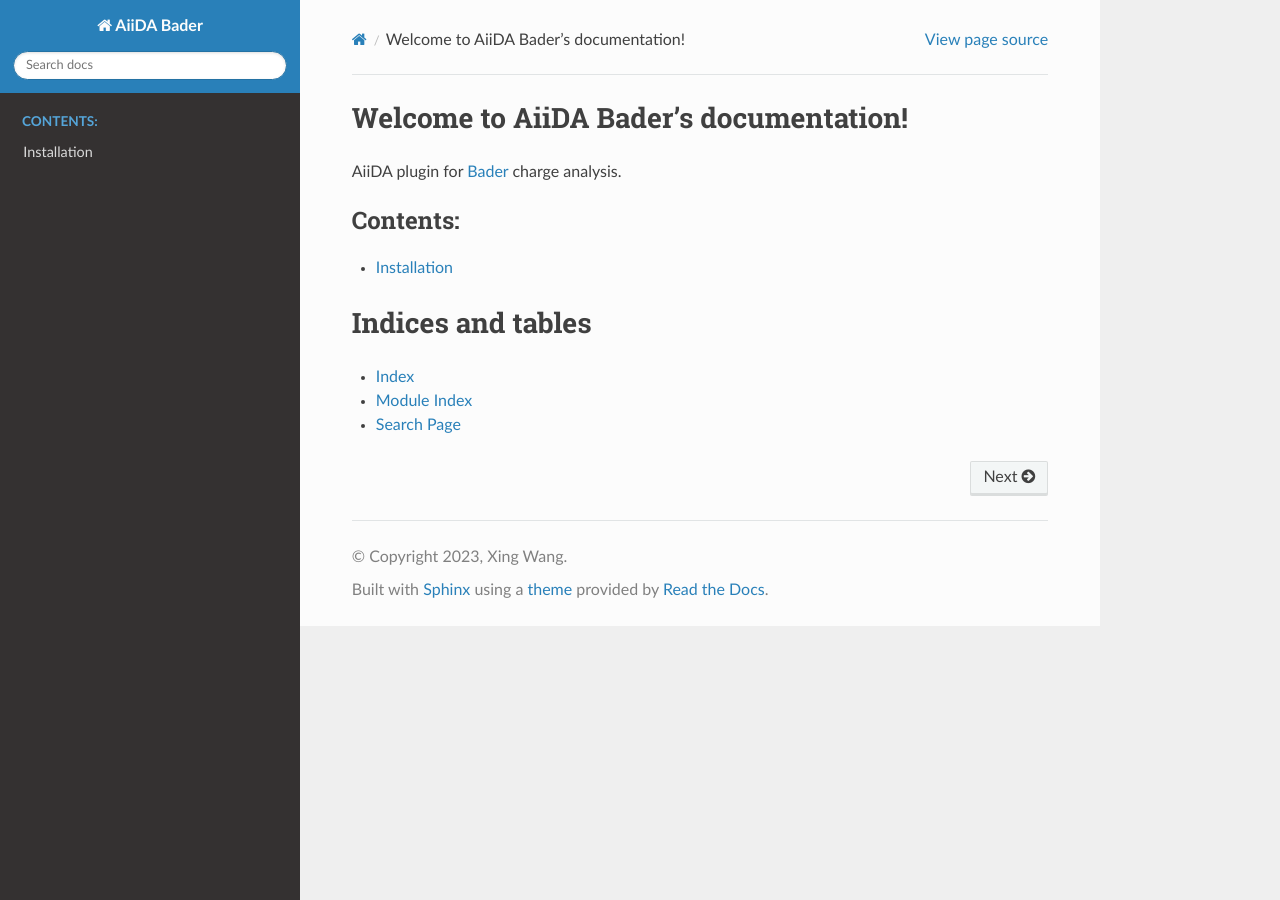
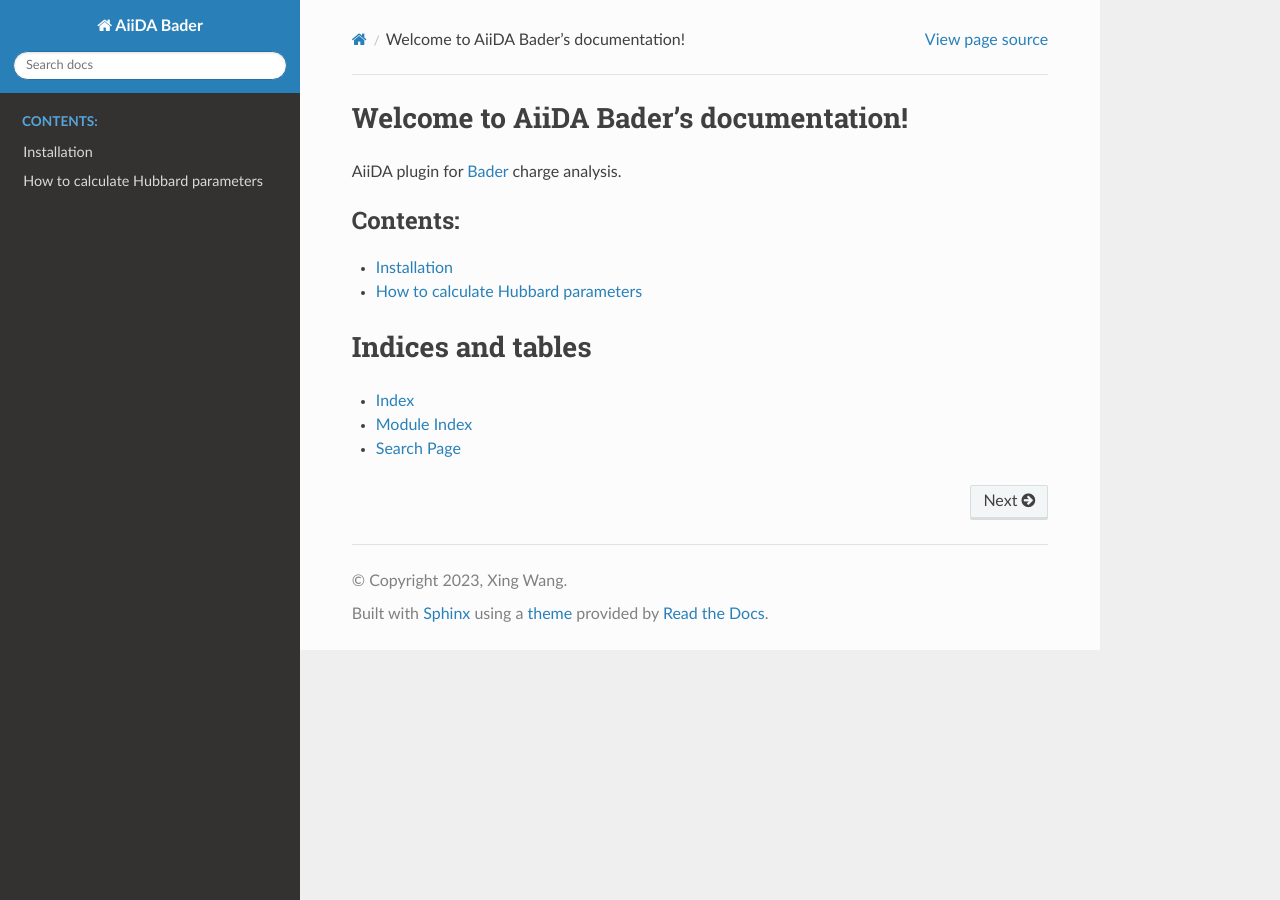
Before and after one commit to superstar54/aiidalab-qe-hp, a Sphinx documentation site: the page built from docs/source/index.rst, in a window 1280 px wide. Built offline with Sphinx 7.4.7 and the Read the Docs theme 2.0.0, drawn with Linux system fonts in a browser that asks for light colours; some of the changed lines change nothing that is shown.

Commit message:
update doc

```diff
--- /dev/null
+++ b/docs/source/hp.rst
@@ -0,0 +1,98 @@
+====================================
+How to calculate Hubbard parameters
+====================================
+
+Overview
+========
+This tutorial will guide you through the process of setting up and running Hubbard parameters calculation for LiCoO2.
+
+
+Steps
+=====
+
+To start, go ahead and :doc:`launch </installation/launch>` the app, then follow the steps below.
+
+
+Step 1 Select a structure
+--------------------------------
+For this tutorial task, please use the `From Examples` tab, and select the LiCoO2 structure.
+
+Click the `Confirm` button to proceed.
+
+.. figure:: /_static/images/hp_step_1.png
+   :align: center
+
+
+Step 2 Configure workflow
+--------------------------------
+
+In the **Basic Settings** tab, set the following parameters:
+
+- In the **Structure optimization** section, select ``Structure as is``.
+- Set **Electronic Type** to ``Insulator``
+- In the **properties** section, select ``Habbard parameter (HP)``
+
+
+Then go to the **HP setting** tab and, in the **Hubbard U** section, select ``Co`` by ticking the appropriate box.
+Set the **Manifold** to ``3d``.
+In the **Hubbard V** section, select first row by ticking the appropriate box.
+Set the **Manifold** to ``3d`` and ``2p`` for the **Co** atom and **O** atom, respectively.
+
+.. image:: ../_static/images/hp_step_2_setting_tab.png
+   :align: center
+
+
+Click the **Confirm** button to proceed.
+
+
+Step 3 Choose computational resources
+---------------------------------------
+In this small system, we can use the default `localhost` computer to run the calculation.
+
+
+.. tip::
+   For large system, we need the high-performance computer to run HP calculation.
+   Please read the relevant :doc:`How-To </howto/setup_computer_code>` section to setup code on a remote machine.
+
+Set the number of CPUs/nodde to 2.
+
+
+.. image:: ../_static/images/hp_step_3.png
+   :align: center
+
+
+Then, click the **Submit** button.
+
+
+
+Step 4 Check the status and results
+-----------------------------------------
+The job may take 5~10 minutes to finish.
+
+While the calculation is running, you can monitor its status as shown in the :ref:`basic tutorial <basic_status>`.
+When the job is finished, you can view result spectra in the `HP` tab.
+
+.. tip::
+
+   If the `HP` tab is now shown when the jobs is finished.
+   Click the ``QeAppWorkChain<pk>`` item on top of the nodetree to refresh the step.
+
+Here is the result of the HP calculation.
+
+
+.. figure:: /_static/images/hp_step_4_xps_tab.png
+   :align: center
+
+
+Congratulations, you have finished this tutorial!
+
+
+Another example
+====================
+NiO is another example of a material that can be used to calculate Hubbard parameters.
+
+
+Questions
+=========
+
+If you have any questions, please, do not hesitate to ask on the AiiDA discourse forum: https://aiida.discourse.group/.
--- a/docs/source/index.rst
+++ b/docs/source/index.rst
@@ -9,6 +9,7 @@
    :caption: Contents:
 
    installation
+   hp
 
 
 
```
